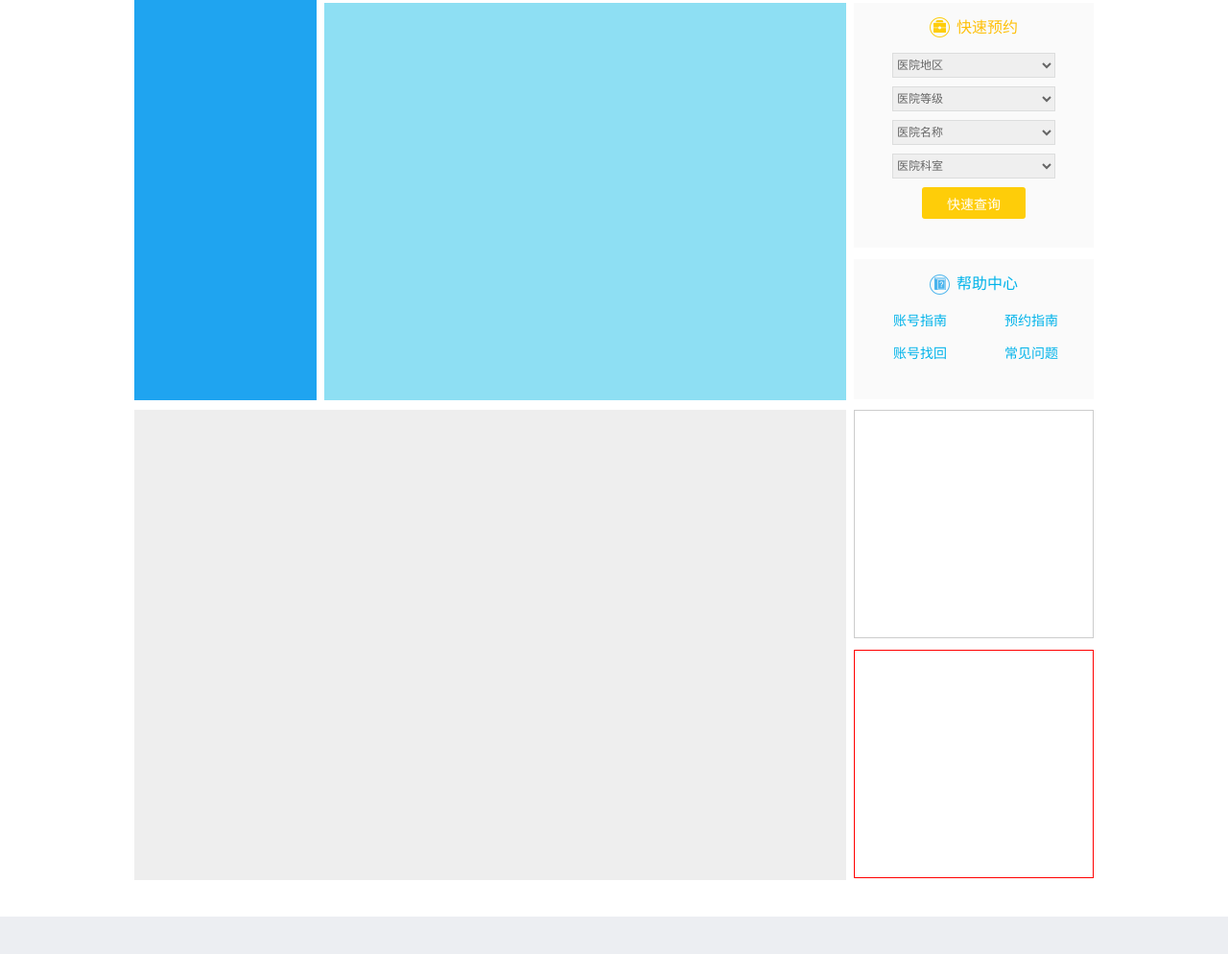
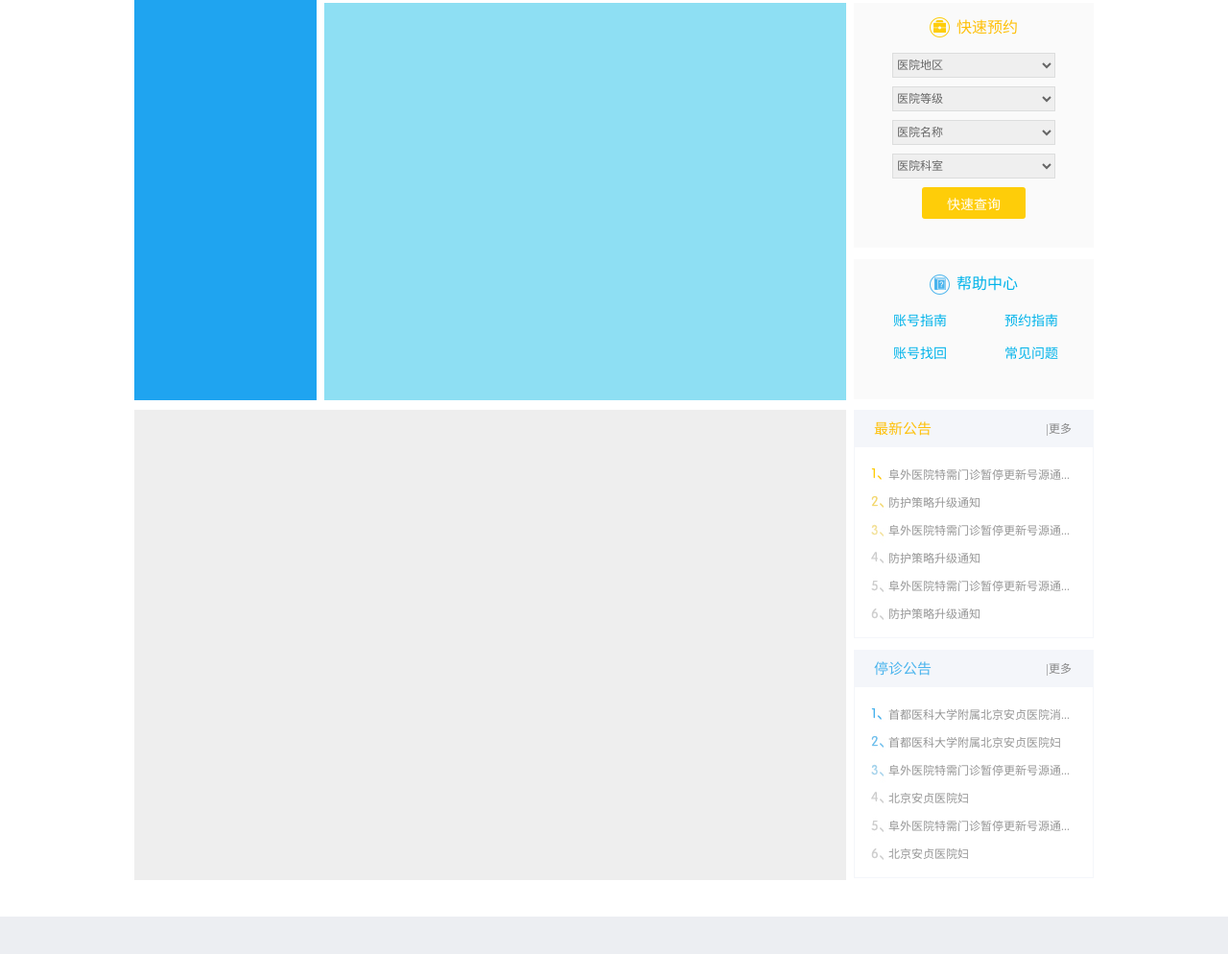
Before and after one commit to TimLee2017/imc_road_fe_start, a plain HTML site: page medic/index.html in a window 1280 px wide. Shown: the part 164-1158 px from the top of the page at 96% size. Drawn offline with Linux system fonts and the light colour scheme.

Commit message:
side content 侧边栏公告部分

```diff
--- a/medic/css/base.css
+++ b/medic/css/base.css
@@ -8,10 +8,12 @@ a {
     text-decoration: none;
 }
 
-select, input {
+select,
+input {
     border: none;
     outline: none;
 }
+
 
 
 /* #top 模块内样式 */
@@ -40,6 +42,7 @@ select, input {
 
 
 
+
 /* #header 模块内样式*/
 
 .header .logo {
@@ -62,6 +65,7 @@ select, input {
     top: 29px;
     background-color: orange;
 }
+
 
 
 /* #nav 模块内样式*/
@@ -97,7 +101,9 @@ select, input {
     top: 36px;
 }
 
+
 /* #banner 模块内样式*/
+
 .banner-search {
     background-color: #fafafa;
 }
@@ -173,3 +179,57 @@ select, input {
     text-align: center;
     padding: 0 0 8px 26px;
 }
+
+
+
+/* #content 内样式*/
+
+.content-news {
+    background-color: #fff;
+    border: 1px solid #f4f6fa;
+}
+
+.content-close .caption,
+.content-news .caption {
+    height: 38px;
+    line-height: 38px;
+    background-color: #f4f6fa;
+    text-indent: 20px;
+    color: #fec009;
+    font-size: 15px;
+}
+
+.content-close .more,
+.content-news .more {
+    float: right;
+    padding-right: 22px;
+    font-size: 12px;
+    color: #868686;
+}
+
+.content-close .list,
+.content-news .list {
+    padding: 15px 20px 13px 35px;
+    line-height: 29px;
+    background: url(../img/list-yellow.jpg) 17px 20px no-repeat;
+    font-size: 12px;
+}
+
+.content-close .list .link,
+.content-news .list .link {
+    display: block;
+    color: #969696;
+}
+
+.content-close {
+    background-color: #fff;
+    border: 1px solid #f4f6fa;
+}
+
+.content-close .caption {
+    color: #4ab4ed;
+}
+
+.content-close .list {
+    background-image: url(../img/list-blue.jpg);
+}
--- a/medic/index.html
+++ b/medic/index.html
@@ -82,8 +82,28 @@
     <div id="content" class="content">
         <div class="wrap clearfix">
             <div class="content-tab"></div>
-            <div class="content-news"></div>
-            <div class="content-close"></div>
+            <div class="content-news">
+                <div class="caption">最新公告 <a href="#8" class="more">|更多</a></div>
+                <div class="list">
+                    <a href="#9" class="link">阜外医院特需门诊暂停更新号源通...</a>
+                    <a href="#9" class="link">防护策略升级通知</a>
+                    <a href="#9" class="link">阜外医院特需门诊暂停更新号源通...</a>
+                    <a href="#9" class="link">防护策略升级通知</a>
+                    <a href="#9" class="link">阜外医院特需门诊暂停更新号源通...</a>
+                    <a href="#9" class="link">防护策略升级通知</a>
+                </div>
+            </div>
+            <div class="content-close">
+                <div class="caption">停诊公告 <a href="#8" class="more">|更多</a></div>
+                <div class="list">
+                    <a href="#9" class="link">首都医科大学附属北京安贞医院消...</a>
+                    <a href="#9" class="link">首都医科大学附属北京安贞医院妇</a>
+                    <a href="#9" class="link">阜外医院特需门诊暂停更新号源通...</a>
+                    <a href="#9" class="link">北京安贞医院妇</a>
+                    <a href="#9" class="link">阜外医院特需门诊暂停更新号源通...</a>
+                    <a href="#9" class="link">北京安贞医院妇</a>
+                </div>
+            </div>
         </div>
     </div>
     <div id="footer" class="footer"></div>
```
